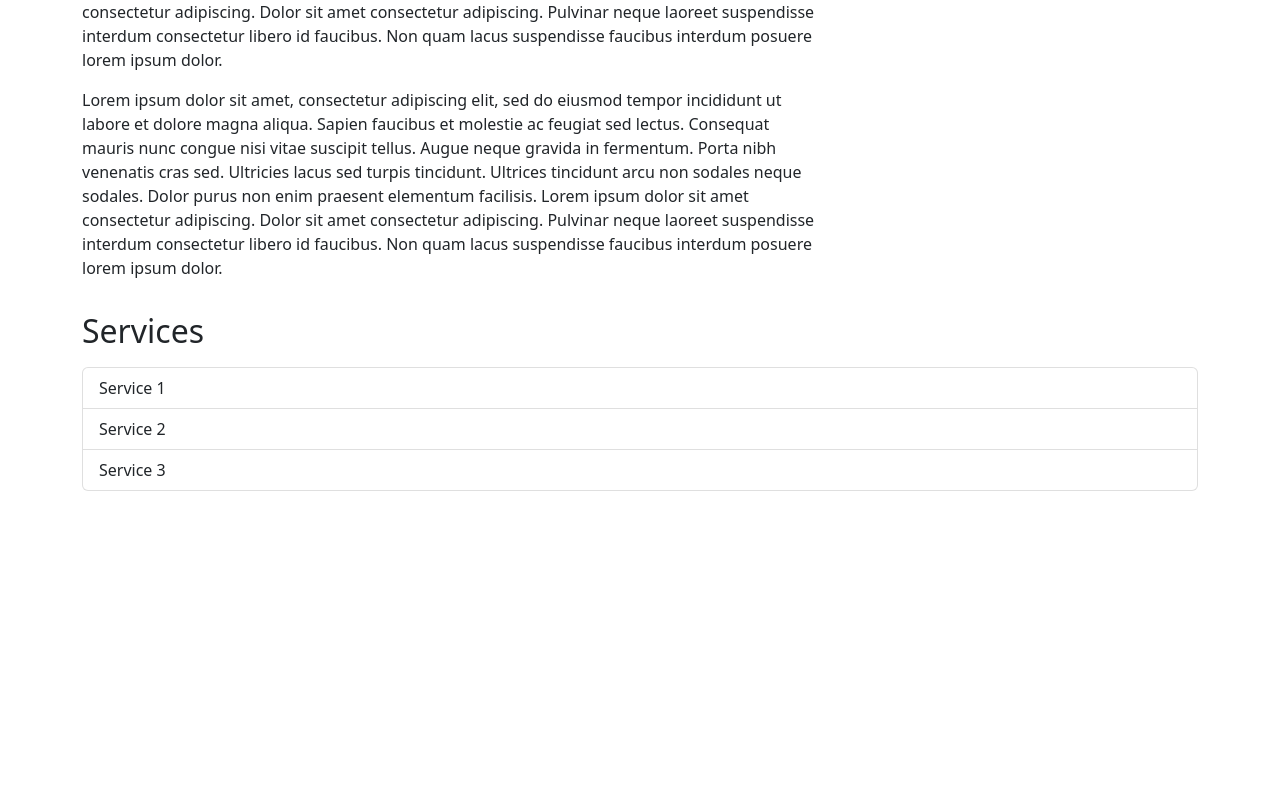
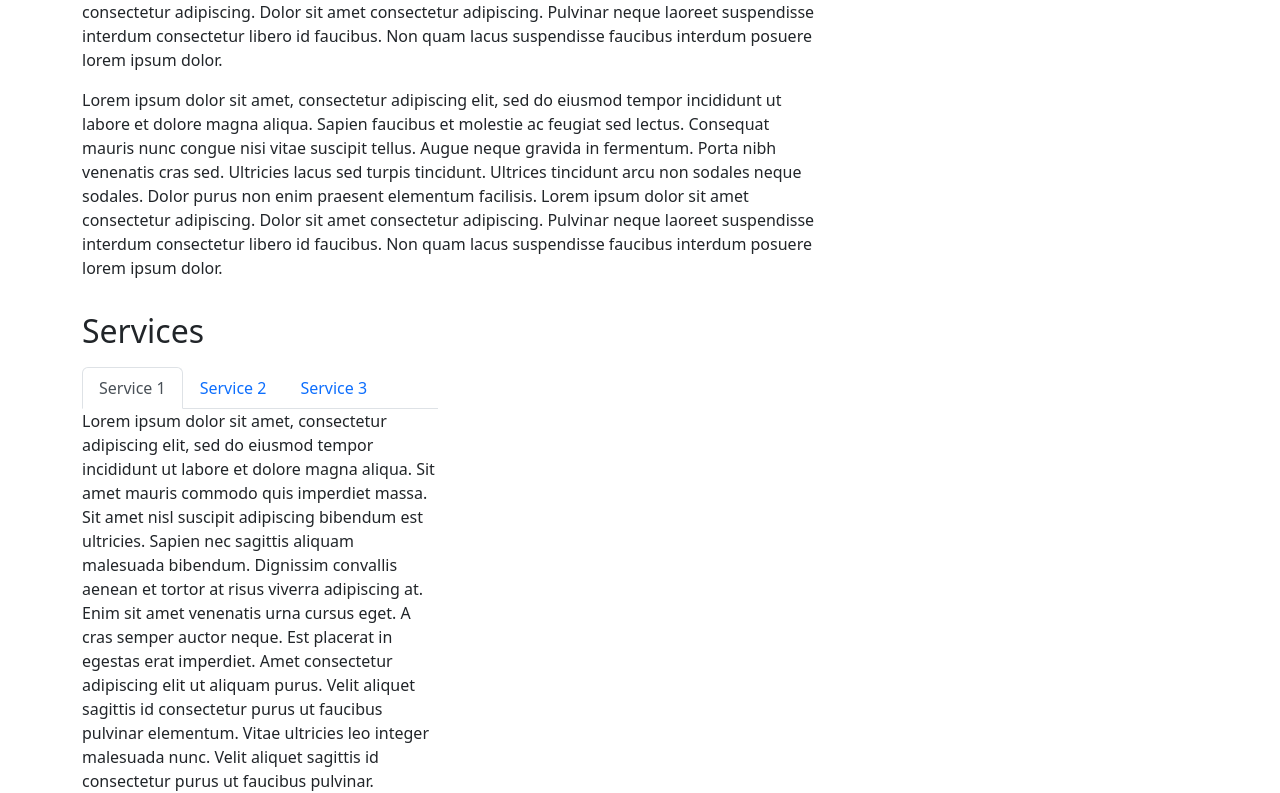
Before and after one commit to cmskorcz/basic-react-site, a React (Create React App) app: page / in a window 1280 px wide. Shown: the part 726-1519 px from the top of the page. Before the commit the page ends 1217 px from the top, so only its background shows below. Built offline with nearby package versions, Linux system fonts and the light colour scheme.

Commit message:
made services into tabs

```diff
--- a/src/components/ServiceList.js
+++ b/src/components/ServiceList.js
@@ -1,5 +1,9 @@
 import React from "react";
-import ListGroup from 'react-bootstrap/ListGroup'
+import ListGroup from 'react-bootstrap/ListGroup';
+import Tab from 'react-bootstrap/Tab';
+import Tabs from 'react-bootstrap/Tabs';
+import Row from 'react-bootstrap/Row';
+import Col from 'react-bootstrap/Col';
 
 function ServiceList () {
   const serviceArr = [
@@ -7,27 +11,38 @@ function ServiceList () {
       id: 1,
       title: 'Service 1',
       description: 'this is a description',
+      basic: 'Lorem ipsum dolor sit amet, consectetur adipiscing elit, sed do eiusmod tempor incididunt ut labore et dolore magna aliqua. Sit amet mauris commodo quis imperdiet massa. Sit amet nisl suscipit adipiscing bibendum est ultricies. Sapien nec sagittis aliquam malesuada bibendum. Dignissim convallis aenean et tortor at risus viverra adipiscing at. Enim sit amet venenatis urna cursus eget. A cras semper auctor neque. Est placerat in egestas erat imperdiet. Amet consectetur adipiscing elit ut aliquam purus. Velit aliquet sagittis id consectetur purus ut faucibus pulvinar elementum. Vitae ultricies leo integer malesuada nunc. Velit aliquet sagittis id consectetur purus ut faucibus pulvinar.'
     },
     {
       id: 2,
       title: 'Service 2',
       description: 'this is a description',
+      basic: 'this is a basic descLorem ipsum dolor sit amet, consectetur adipiscing elit, sed do eiusmod tempor incididunt ut labore et dolore magna aliqua. Sit amet mauris commodo quis imperdiet massa. Sit amet nisl suscipit adipiscing bibendum est ultricies. Sapien nec sagittis aliquam malesuada bibendum. Dignissim convallis aenean et tortor at risus viverra adipiscing at. Enim sit amet venenatis urna cursus eget. A cras semper auctor neque. Est placerat in egestas erat imperdiet. Amet consectetur adipiscing elit ut aliquam purus. Velit aliquet sagittis id consectetur purus ut faucibus pulvinar elementum. Vitae ultricies leo integer malesuada nunc. Velit aliquet sagittis id consectetur purus ut faucibus pulvinar.ription'
     },
     {
       id: 3,
       title: 'Service 3',
       description: 'this is a description',
+      basic: 'Lorem ipsum dolor sit amet, consectetur adipiscing elit, sed do eiusmod tempor incididunt ut labore et dolore magna aliqua. Sit amet mauris commodo quis imperdiet massa. Sit amet nisl suscipit adipiscing bibendum est ultricies. Sapien nec sagittis aliquam malesuada bibendum. Dignissim convallis aenean et tortor at risus viverra adipiscing at. Enim sit amet venenatis urna cursus eget. A cras semper auctor neque. Est placerat in egestas erat imperdiet. Amet consectetur adipiscing elit ut aliquam purus. Velit aliquet sagittis id consectetur purus ut faucibus pulvinar elementum. Vitae ultricies leo integer malesuada nunc. Velit aliquet sagittis id consectetur purus ut faucibus pulvinar.'
     }
   ]
 
   return (
-    <ListGroup>
-      {serviceArr.map(service => {
-        return (
-          <ListGroup.Item key={service.id}>{service.title}</ListGroup.Item>
-        )
-      })}
-    </ListGroup>
+    <Row>
+      <Col lg={4}>
+        <Tabs
+          defaultActiveKey='1'
+          id='services-controlled-tab'
+          classname='mb-3'
+        >
+          {serviceArr.map(service => {
+            return (
+              <Tab eventKey={service.id} title={service.title}>{service.basic}</Tab>
+            )
+          })}
+        </Tabs>
+      </Col>
+    </Row>
   )
 }
 
```
